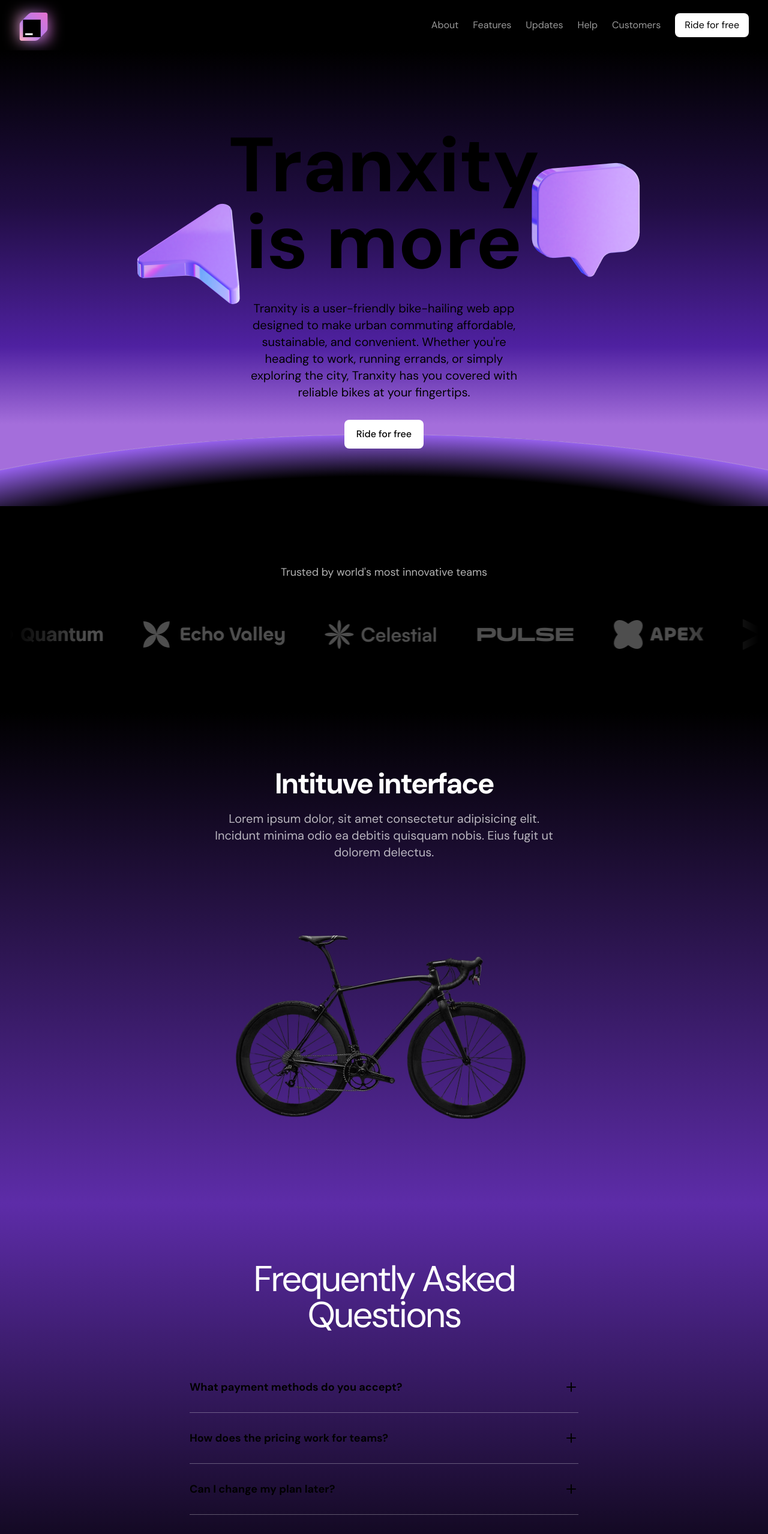
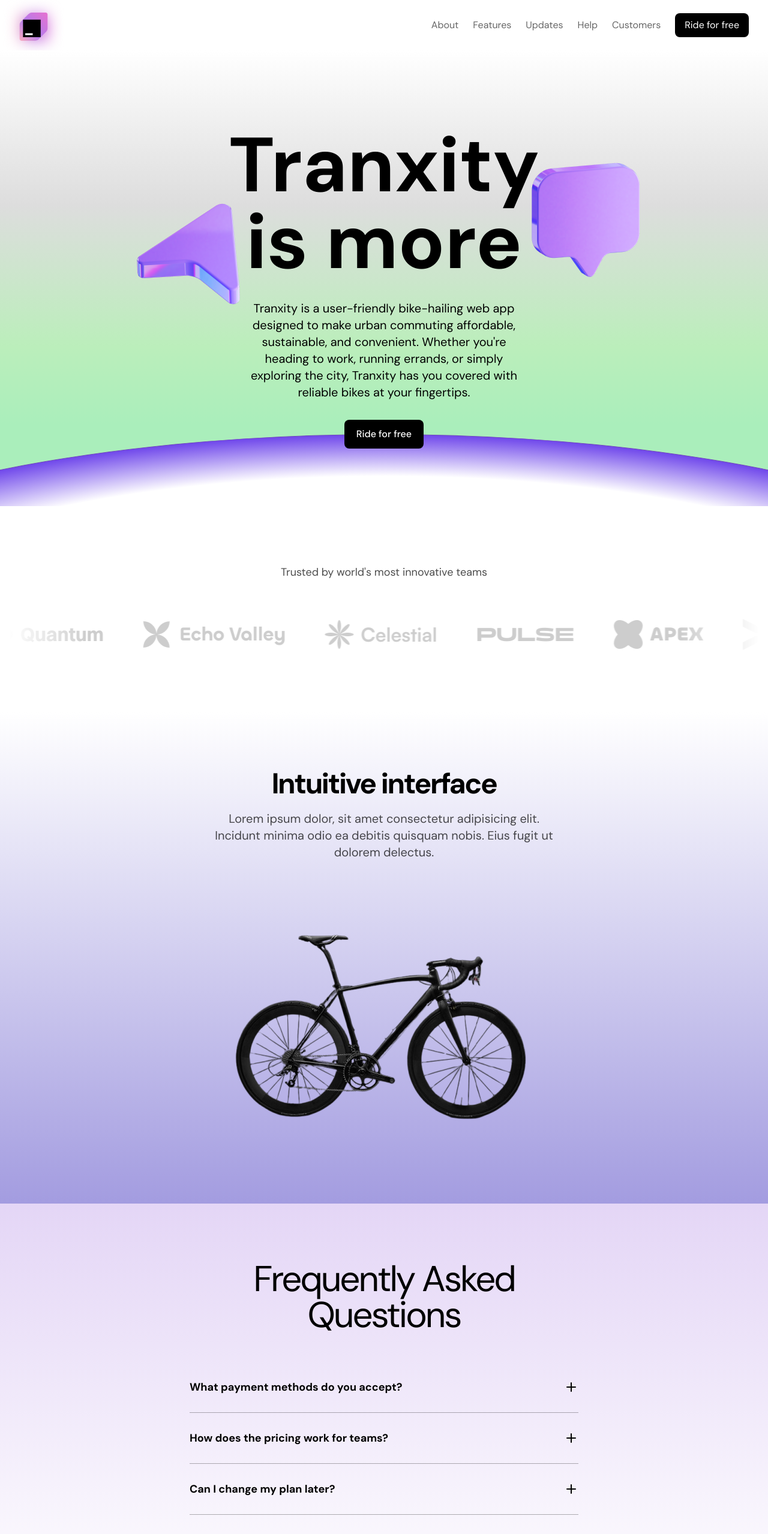
Before and after one commit to Festivemena/trx, a Next.js app: page / in a window 1280 px wide. Shown: the top 2558 px of the page at 60% size. Built offline with nearby package versions, Linux system fonts and the light colour scheme.

Commit message:
Add files via upload

```diff
--- a/src/app/ride/page.tsx
+++ /dev/null
@@ -1,11 +0,0 @@
-import React from 'react';
-
-const ComponentName = () => {
-  return (
-    <div>
-      <h1>ComponentName</h1>
-    </div>
-  );
-};
-
-export default ComponentName;
--- a/src/components/FAQs.tsx
+++ b/src/components/FAQs.tsx
@@ -3,7 +3,8 @@ import { useState } from "react";
 import PlusIcon from "../assets/icons/plus.svg";
 import MinusIcon from "../assets/icons/minus.svg";
 import clsx from "clsx";
-import {motion , AnimatePresence} from 'framer-motion';
+import { motion, AnimatePresence } from 'framer-motion';
+
 const items = [
   {
     question: "What payment methods do you accept?",
@@ -27,46 +28,42 @@ const items = [
   },
 ];
 
-const AccordinationItem = ({question, answer}:{question:string, answer: string}) => {
-  const[isOpen, setIsOpen] = useState(false);
-  return(
-
-    <div className=" py-7 border-b border-white/30" onClick={() => setIsOpen(!isOpen)}>
-    <div className="flex items-center ">
+const AccordinationItem = ({ question, answer }: { question: string, answer: string }) => {
+  const [isOpen, setIsOpen] = useState(false);
+  return (
+    <div className="py-7 border-b border-black/30" onClick={() => setIsOpen(!isOpen)}>
+      <div className="flex items-center">
         <span className="flex-1 text-lg font-bold">{question}</span>
-      {isOpen ? <MinusIcon /> :<PlusIcon />}
-
+        {isOpen ? <MinusIcon /> : <PlusIcon />}
       </div>
       <AnimatePresence>
         {isOpen && (
           <motion.div
-        initial={{opacity: 0, height: 0, marginTop: 0}}
-        animate={{opacity: 1, height: "auto" , marginTop:'16px'}}
-        exit={{opacity: 0, height: 0, marginTop: 0}}
-          >{answer}</motion.div>
-
+            initial={{ opacity: 0, height: 0, marginTop: 0 }}
+            animate={{ opacity: 1, height: "auto", marginTop: '16px' }}
+            exit={{ opacity: 0, height: 0, marginTop: 0 }}
+          >
+            {answer}
+          </motion.div>
         )}
       </AnimatePresence>
-
     </div>
-
-
-  )
-}
+  );
+};
 
 export const FAQs = () => {
   return (
-    <div className="bg-white text-black py-[72px] sm:py-24 bg-gradient-to-b from-[#5D2CA8] to-black ">
+    <div className="bg-white text-black py-[72px] sm:py-24 bg-gradient-to-b from-[#E4D6F6] to-white">
       <div className="container">
-        <h2 className="text-5xl sm:text-6xl sm:w-[648px] mx-auto text-center text-white tracking-tighter">
+        <h2 className="text-5xl sm:text-6xl sm:w-[648px] mx-auto text-center text-black tracking-tighter">
           Frequently Asked Questions
         </h2>
         <div className="mt-12 max-w-[648px] mx-auto">
-         {items.map(({question, answer}) => (
-            <AccordinationItem question={question} answer={answer} key={question}/>
+          {items.map(({ question, answer }) => (
+            <AccordinationItem question={question} answer={answer} key={question} />
           ))}
         </div>
       </div>
     </div>
-  )
+  );
 };
--- a/src/components/Features.tsx
+++ b/src/components/Features.tsx
@@ -3,7 +3,7 @@ import Bentodemo from './bentogrid';
 export const Features = () => {
   return (
 
-    <div className="bg-white text-black py-[72px] sm:py-24 ">
+    <div className="bg-black text-white py-[72px] sm:py-24 ">
 
       <div className="container">
         <h2 className="text-center font-bold text-5xl sm:text-6xl tracking-tighter">Everything you need </h2>
--- a/src/components/Hero.tsx
+++ b/src/components/Hero.tsx
@@ -8,8 +8,8 @@ import { AnimatedGradientTextDemo } from './animatedtext';
 
 export const Hero = () => {
   return (
-    <div className="bg-white text-black bg-[linear-gradient(to_bottom,#000,#200D42_34%,#4F21A1_65%,#A46EDB_82%)] py-[72px] sm:py-24 relative overflow-clip">
-      <div className="absolute h-[375px] w-[750px] sm:w-[1536px] sm:h-[768px] lg:w-[2400px] llg:h-[800px] rounded-[100%] bg-black left-1/2 -translate-x-1/2 border border-[#B48CDE] bg-[radial-gradient(closest-side,#000_82%,#9560EB)] top-[calc(100%-96px)] sm:top-[calc(100%-120px)]"></div>
+    <div className="bg-white text-black bg-[linear-gradient(to_bottom,#FFF,#DDD_34%,#BEB_65%,#AEB_82%)] py-[72px] sm:py-24 relative overflow-clip">
+      <div className="absolute h-[375px] w-[750px] sm:w-[1536px] sm:h-[768px] lg:w-[2400px] llg:h-[800px] rounded-[100%] bg-white left-1/2 -translate-x-1/2 border border-[#6F49B8] bg-[radial-gradient(closest-side,#FFF_82%,#7048EB)] top-[calc(100%-96px)] sm:top-[calc(100%-120px)]"></div>
       <div className="container relative">
         {/* <div className="flex items-center justify-center -mt-10">
           <AnimatedGradientTextDemo/>
@@ -20,7 +20,6 @@ export const Hero = () => {
             <motion.div className='absolute right-[478px] top-[108px] hidden sm:inline'
             drag
             dragSnapToOrigin
-
             >
             <Image src={CursorImage} alt="cursor" height={200} width={200} className='max-w-none' draggable="false"/>
             </motion.div>
@@ -36,13 +35,9 @@ export const Hero = () => {
           <p className='text-xl text-center mt-8 max-w-md'>Tranxity is a user-friendly bike-hailing web app designed to make urban commuting affordable, sustainable, and convenient. Whether you're heading to work, running errands, or simply exploring the city, Tranxity has you covered with reliable bikes at your fingertips.</p>
         </div>
         <div className="flex justify-center mt-8">
-      <button className='bg-white text-black py-3 px-5 rounded-lg font-medium'>Ride for free</button>
+          <button className='bg-black text-white py-3 px-5 rounded-lg font-medium'>Ride for free</button>
         </div>
-
-
       </div>
-
-
     </div>
   )
 };
--- a/src/components/LogoTicker.tsx
+++ b/src/components/LogoTicker.tsx
@@ -18,14 +18,11 @@ const images = [
 
 export const LogoTicker = () => {
   return(
-    <div className="bg-black text-white py-[72px] sm:py-24">
+    <div className="bg-white text-black py-[72px] sm:py-24">
       <div className="container">
-        <h2 className="text-lg text-center text-white/70 mb-16">Trusted by world&apos;s most innovative teams</h2>
+        <h2 className="text-lg text-center text-black/70 mb-16">Trusted by world&apos;s most innovative teams</h2>
         <LogoCarousel/>
-
-
       </div>
-
     </div>
   )
 };
--- a/src/components/Navbar.tsx
+++ b/src/components/Navbar.tsx
@@ -12,9 +12,9 @@ export const Navbar = () => {
   };
 
   return (
-    <div className="bg-black">
+    <div className="bg-white">
       <div className="px-4">
-        <div className="container bg-black">
+        <div className="container bg-white">
           <div className="py-4 flex items-center justify-between">
             {/* Logo Section */}
             <div className="relative">
@@ -24,49 +24,49 @@ export const Navbar = () => {
 
             {/* Mobile Menu Icon */}
             <div
-              className="border border-white border-opacity-30 h-10 w-10 inline-flex justify-center items-center rounded-lg sm:hidden cursor-pointer"
+              className="border border-black border-opacity-30 h-10 w-10 inline-flex justify-center items-center rounded-lg sm:hidden cursor-pointer"
               onClick={toggleMenu}
             >
-              {isMenuOpen ? <CloseIcon className="text-white" /> : <MenuIcon className="text-white" />}
+              {isMenuOpen ? <CloseIcon className="text-black" /> : <MenuIcon className="text-black" />}
             </div>
 
             {/* Navigation Links */}
             <nav
               className={`${
                 isMenuOpen ? 'flex' : 'hidden'
-              } sm:flex flex-col sm:flex-row gap-6 items-center text-white absolute sm:static top-16 left-0 w-full sm:w-auto bg-black sm:bg-transparent z-10 sm:z-auto p-4 sm:p-0`}
+              } sm:flex flex-col sm:flex-row gap-6 items-center text-black absolute sm:static top-16 left-0 w-full sm:w-auto bg-white sm:bg-transparent z-10 sm:z-auto p-4 sm:p-0`}
             >
               <a
                 href="#"
-                className="text-opacity-60 text-white hover:text-opacity-100 transition"
+                className="text-opacity-60 text-black hover:text-opacity-100 transition"
               >
                 About
               </a>
               <a
                 href="#"
-                className="text-opacity-60 text-white hover:text-opacity-100 transition"
+                className="text-opacity-60 text-black hover:text-opacity-100 transition"
               >
                 Features
               </a>
               <a
                 href="#"
-                className="text-opacity-60 text-white hover:text-opacity-100 transition"
+                className="text-opacity-60 text-black hover:text-opacity-100 transition"
               >
                 Updates
               </a>
               <a
                 href="#"
-                className="text-opacity-60 text-white hover:text-opacity-100 transition"
+                className="text-opacity-60 text-black hover:text-opacity-100 transition"
               >
                 Help
               </a>
               <a
                 href="#"
-                className="text-opacity-60 text-white hover:text-opacity-100 transition"
+                className="text-opacity-60 text-black hover:text-opacity-100 transition"
               >
                 Customers
               </a>
-              <button className="bg-white py-2 px-4 rounded-lg text-black">
+              <button className="bg-black py-2 px-4 rounded-lg text-white">
                 Ride for free
               </button>
             </nav>
--- a/src/components/ProductShowcase.tsx
+++ b/src/components/ProductShowcase.tsx
@@ -1,25 +1,27 @@
 "use client"
 import appScreen from "../assets/images/bik.png";
 import Image from 'next/image';
-import {motion , useScroll, useTransform} from 'framer-motion';
+import {motion, useScroll, useTransform} from 'framer-motion';
 import { useEffect, useRef } from "react";
+
 export const ProductShowcase = () => {
   const appImage = useRef<HTMLImageElement>(null);
   const { scrollYProgress } = useScroll({
     target: appImage,
     offset: ["start end", "end end"]
-
   });
 
-const rotateX = useTransform(scrollYProgress, [0, 1], [15,0]);
-const opacity = useTransform(scrollYProgress, [0, 1], [.3,1]);
+  const rotateX = useTransform(scrollYProgress, [0, 1], [15, 0]);
+  const opacity = useTransform(scrollYProgress, [0, 1], [.3, 1]);
 
   return (
-    <div className="bg-black text-white bg-gradient-to-b from-black to-[#5D2CA8] py-[72px] sm:py-24">
+    <div className="bg-white text-black bg-gradient-to-b from-white to-[#A39CE0] py-[72px] sm:py-24">
       <div className="container">
-        <h2 className="text-center text-5xl font-bold tracking-tighter">Intituve interface</h2>
-        <div className='max-w-xl mx-auto'>
-        <p className="text-xl text-white/70 text-center mt-5 ">Lorem ipsum dolor, sit amet consectetur adipisicing elit. Incidunt minima odio ea debitis quisquam nobis. Eius fugit ut dolorem delectus.</p>
+        <h2 className="text-center text-5xl font-bold tracking-tighter">Intuitive interface</h2>
+        <div className="max-w-xl mx-auto">
+          <p className="text-xl text-black/70 text-center mt-5">
+            Lorem ipsum dolor, sit amet consectetur adipisicing elit. Incidunt minima odio ea debitis quisquam nobis. Eius fugit ut dolorem delectus.
+          </p>
         </div>
         <div className="flex justify-center">
           <motion.div
@@ -27,15 +29,12 @@ const opacity = useTransform(scrollYProgress, [0, 1], [.3,1]);
               opacity: opacity,
               rotateX: rotateX,
               transformPerspective: "800px",
-
             }}
           >
-        <Image src={appScreen}  ref={appImage} alt="app screen" className="mt-14" />
+            <Image src={appScreen} ref={appImage} alt="app screen" className="mt-14" />
           </motion.div>
         </div>
-
       </div>
-
     </div>
-  )
+  );
 };
```
Also changed, not shown: src/components/CallToAction.tsx (+20 -19 lines), src/components/Footer.tsx (+17 -19 lines). Lines whose indentation alone changed are shown as unchanged.
